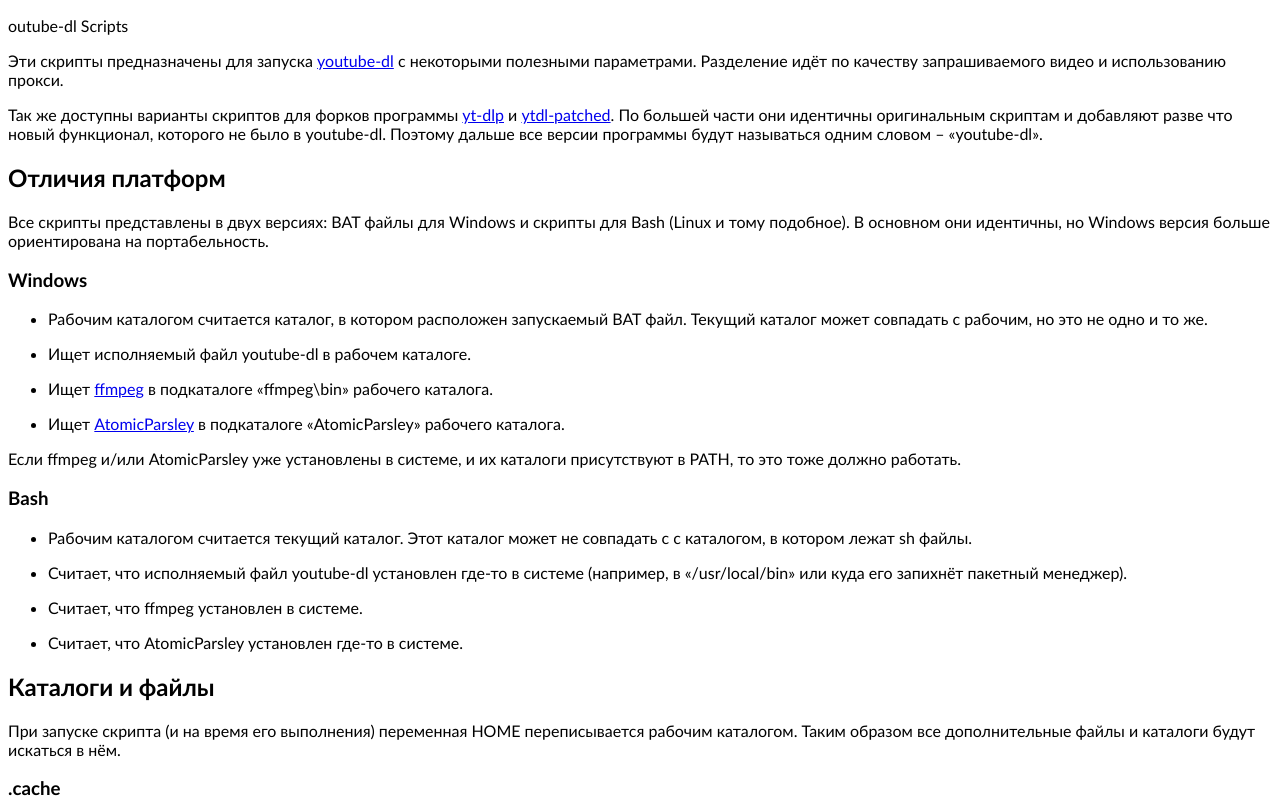
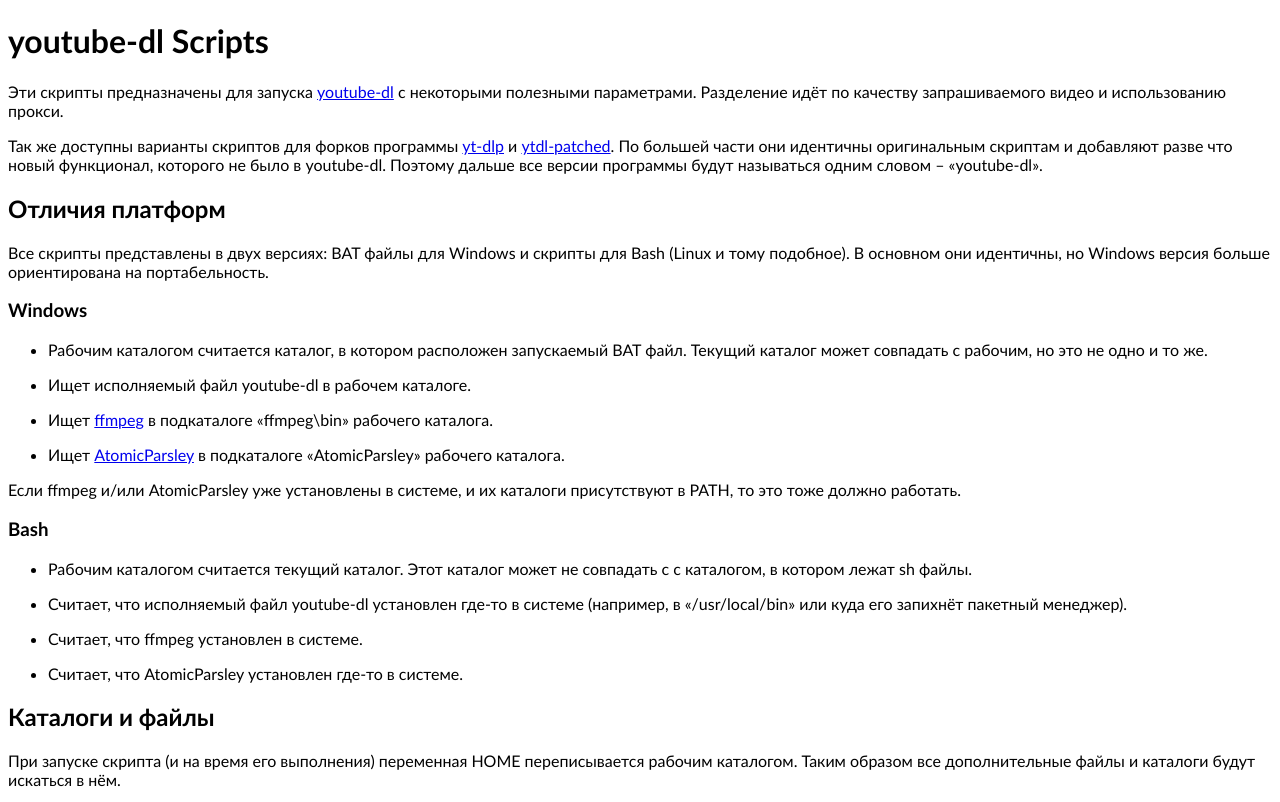
Before and after one commit to Linda-chan/youtube-dl-scripts, a plain HTML site: page index.html in a window 1280 px wide. Shown: the top 802 px of the page. Drawn offline with Linux system fonts and the light colour scheme.

Commit message:
Checkpoint! ©

```diff
--- a/index.html
+++ b/index.html
@@ -30,7 +30,7 @@
   </head>
   <body>
 
-<p>outube-dl Scripts</p>
+<h1 id="youtube-dl-scripts">youtube-dl Scripts</h1>
 
 <p>Эти скрипты предназначены для запуска <a href="http://youtube-dl.org">youtube-dl</a> с некоторыми полезными параметрами. Разделение идёт по качеству запрашиваемого видео и использованию прокси.</p>
 
```
